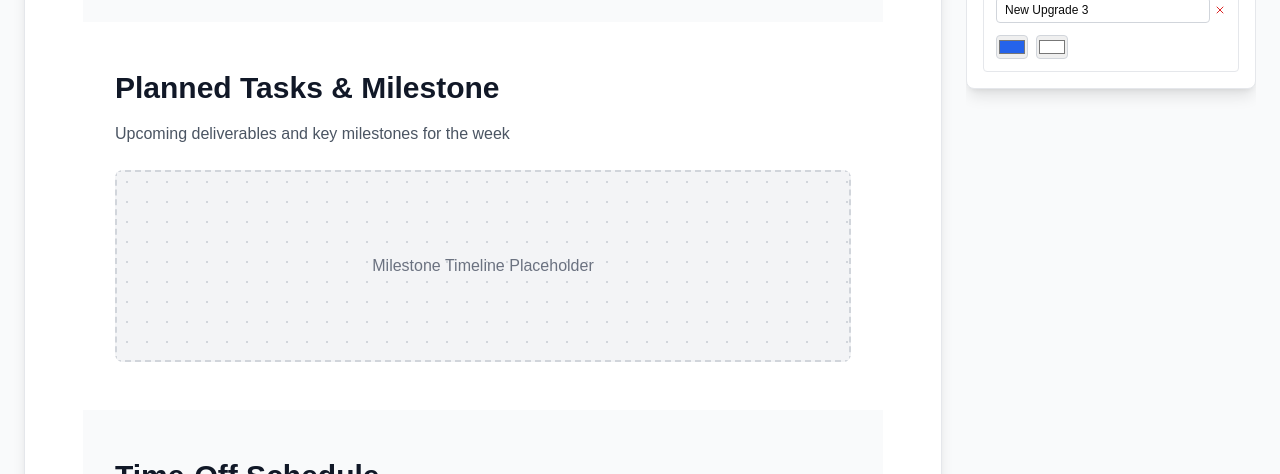
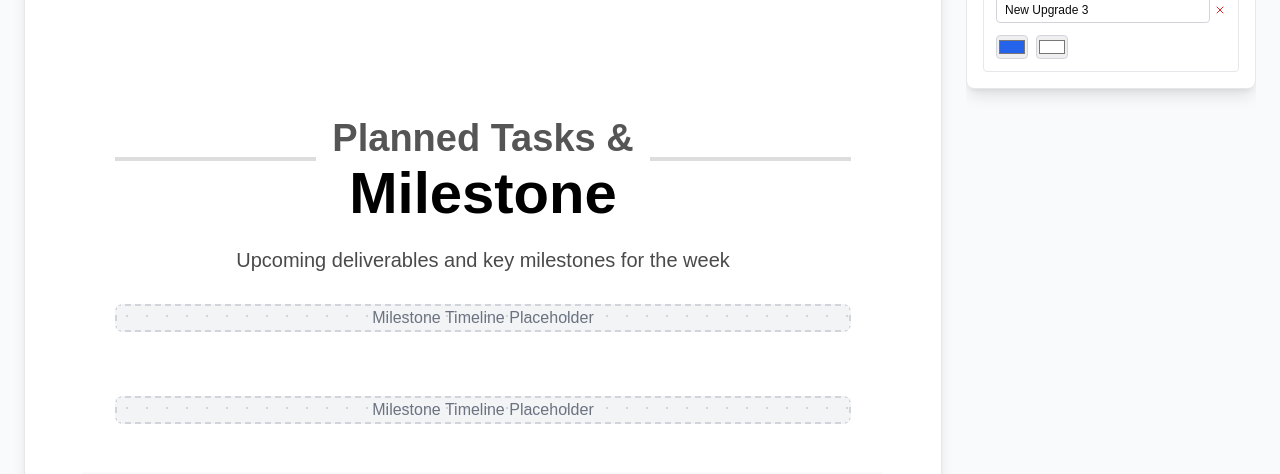
Before and after one commit to PasinduRangika/Emailtempletebuilder, a Next.js app: page / in a window 1280 px wide. Shown: the part 3244-3718 px from the top of the page. Built offline with nearby package versions, Linux system fonts and the light colour scheme.

Commit message:
milston section done

```diff
--- a/app/page.tsx
+++ b/app/page.tsx
@@ -193,6 +193,7 @@ export default function WeeklyPlanBuilder() {
       content: {
         subtitle: "Upcoming deliverables and key milestones for the week",
         backgroundImage: "/placeholder.svg?height=200&width=800",
+        backgroundImage2: "/placeholder.svg?height=200&width=800",
         useCustomImage: false,
         overlayText: "Milestone Timeline Placeholder",
       },
@@ -650,7 +651,7 @@ export default function WeeklyPlanBuilder() {
 
                 {/* Important Updates */}
                 {sections.find((s) => s.id === "updates")?.visible && (
-                  <div className=" px-8 py-12 bg-gray-50">
+                  <div className=" px-8 py-12 ">
                     <div className="flex items-center gap-3 mb-8 relative">
                       <h2 className=" text-[45px] font-bold whitespace-nowrap text-start">
                         <span className="text-[#555] leading-[0.1] text-[38px] ">Important</span>
@@ -705,16 +706,53 @@ export default function WeeklyPlanBuilder() {
                 {/* Planned Tasks & Milestone */}
                 {sections.find((s) => s.id === "milestones")?.visible && (
                   <div className="px-8 py-12">
-                    <h2 className="text-3xl font-bold text-gray-900 mb-4">Planned Tasks & Milestone</h2>
-                    <p className="text-gray-600 mb-6">
+                    <div className="flex items-center justify-center my-8">
+                      <div className="flex-grow border-t border-[#DDD]" style={{ borderWidth: "2px" }}></div>
+                      <h2 className="px-4 text-[45px] font-bold whitespace-nowrap text-center">
+                        <span className="text-[#555] leading-[0.1] text-[38px] ">Planned Tasks &</span>
+                        <span className="text-[#000] block text-[58px] leading-[0.8]">Milestone</span>
+                      </h2>
+                      <div className="flex-grow border-t border-[#DDD]" style={{ borderWidth: "2px" }}></div>
+                    </div>
+                    <p className="text-xl leading-[1.2] text-center text-[#4A4A4A] mb-8">
                       {sections.find((s) => s.id === "milestones")?.content.subtitle}
                     </p>
 
-                    <div className="relative h-48 rounded-lg overflow-hidden">
+                    <div className="relative  rounded-lg overflow-hidden">
                       {sections.find((s) => s.id === "milestones")?.content.useCustomImage ? (
                         <img
                           src={
                             sections.find((s) => s.id === "milestones")?.content.backgroundImage || "/placeholder.svg"
+                          }
+                          alt="Milestone Background"
+                          className="w-full h-full object-cover"
+                        />
+                      ) : (
+                        <div
+                          className="w-full h-full border-2 border-dashed border-gray-300 flex items-center justify-center"
+                          style={{
+                            backgroundColor:
+                              sections.find((s) => s.id === "milestones")?.styles?.backgroundColor || "#F3F4F6",
+                            backgroundImage: `radial-gradient(circle, #d1d5db 1px, transparent 1px)`,
+                            backgroundSize: "20px 20px",
+                          }}
+                        >
+                          <p
+                            className="font-medium"
+                            style={{
+                              color: sections.find((s) => s.id === "milestones")?.styles?.textColor || "#6B7280",
+                            }}
+                          >
+                            {sections.find((s) => s.id === "milestones")?.content.overlayText}
+                          </p>
+                        </div>
+                      )}
+                    </div>
+                    <div className="relative mt-16 rounded-lg overflow-hidden">
+                      {sections.find((s) => s.id === "milestones")?.content.useCustomImage ? (
+                        <img
+                          src={
+                            sections.find((s) => s.id === "milestones")?.content.backgroundImage2 || "/placeholder.svg"
                           }
                           alt="Milestone Background"
                           className="w-full h-full object-cover"
@@ -1188,6 +1226,15 @@ export default function WeeklyPlanBuilder() {
                                 placeholder="Background image URL"
                               />
                             )}
+                            {section.content.useCustomImage && (
+                              <input
+                                type="text"
+                                value={section.content.backgroundImage2}
+                                onChange={(e) => updateSectionContent(section.id, "backgroundImage2", e.target.value)}
+                                className="w-full px-2 py-1 border border-gray-300 rounded text-xs"
+                                placeholder="Background image URL"
+                              />
+                            )}
                             {!section.content.useCustomImage && (
                               <div className="flex gap-2">
                                 <input
```
